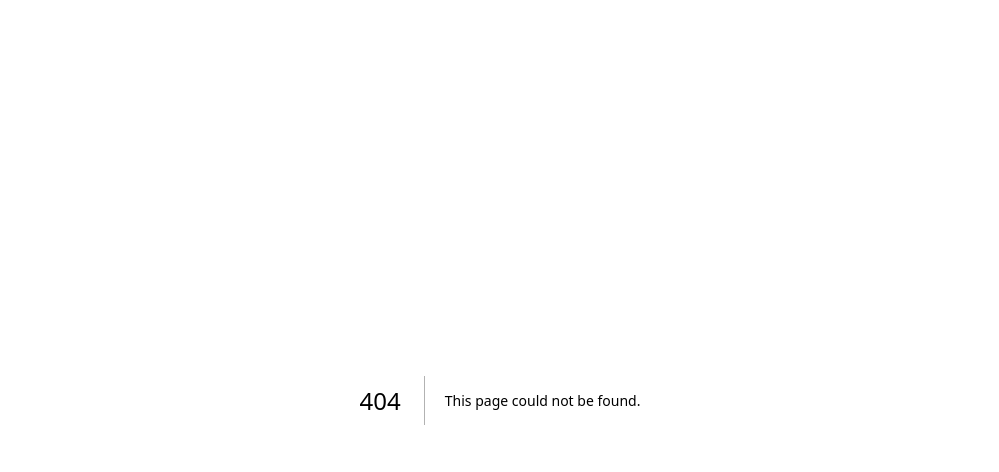
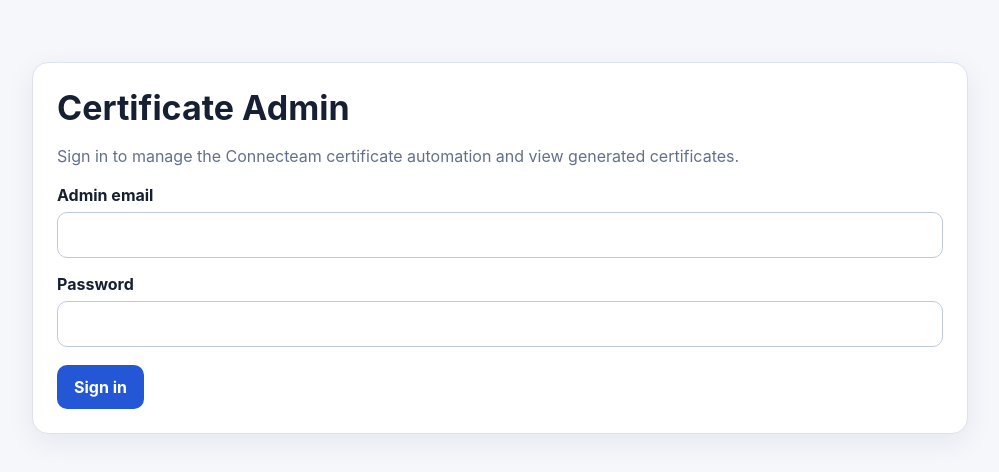
Before and after one commit to kalb2/certificate-generator, a Next.js app: page /login in a window 1280 px wide. Before the commit this address had no page. Shown: the top 472 px of the page, without its empty margins (140-1139 px from the left). Built offline with nearby package versions, Linux system fonts and the light colour scheme.

Commit message:
Add protected portal login page

```diff
--- /dev/null
+++ b/app/login/page.js
@@ -0,0 +1,44 @@
+'use client';
+import { useState } from 'react';
+
+export default function Login() {
+  const [email, setEmail] = useState('');
+  const [password, setPassword] = useState('');
+  const [error, setError] = useState('');
+  const [busy, setBusy] = useState(false);
+
+  async function submit(event) {
+    event.preventDefault();
+    setBusy(true);
+    setError('');
+    try {
+      const response = await fetch('/api/auth/login', {
+        method: 'POST',
+        headers: { 'content-type': 'application/json' },
+        body: JSON.stringify({ email, password })
+      });
+      const data = await response.json();
+      if (!response.ok) throw new Error(data.error || 'Unable to sign in.');
+      window.location.assign('/');
+    } catch (err) {
+      setError(err.message);
+    } finally {
+      setBusy(false);
+    }
+  }
+
+  return <main className="login-shell">
+    <div className="card login-card">
+      <h1>Certificate Admin</h1>
+      <p className="muted">Sign in to manage the Connecteam certificate automation and view generated certificates.</p>
+      <form onSubmit={submit}>
+        <label>Admin email</label>
+        <input type="email" value={email} onChange={e => setEmail(e.target.value)} autoComplete="username" required />
+        <label>Password</label>
+        <input type="password" value={password} onChange={e => setPassword(e.target.value)} autoComplete="current-password" required />
+        {error && <div className="notice error">{error}</div>}
+        <div className="actions"><button type="submit" disabled={busy}>{busy ? 'Signing in…' : 'Sign in'}</button></div>
+      </form>
+    </div>
+  </main>;
+}
```
